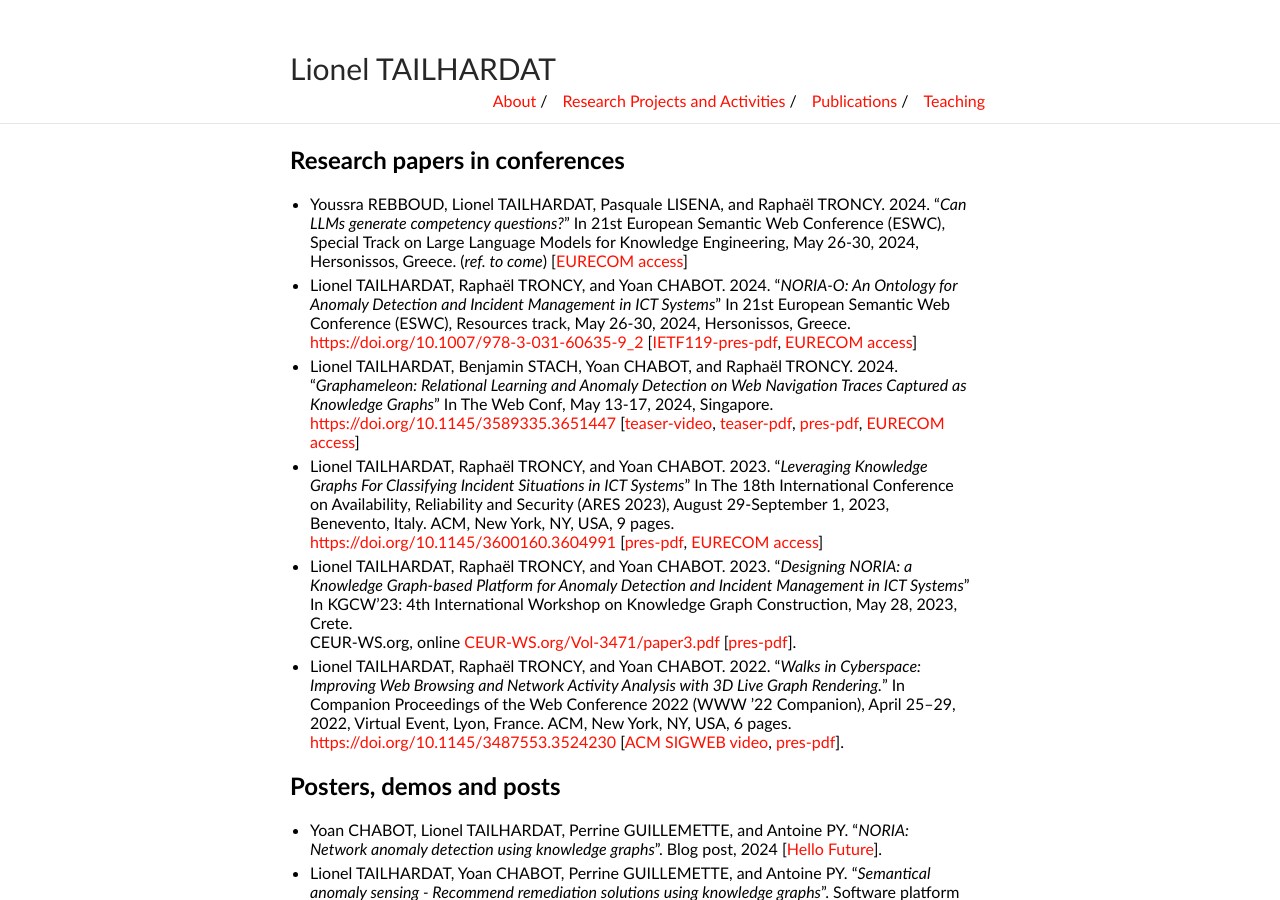
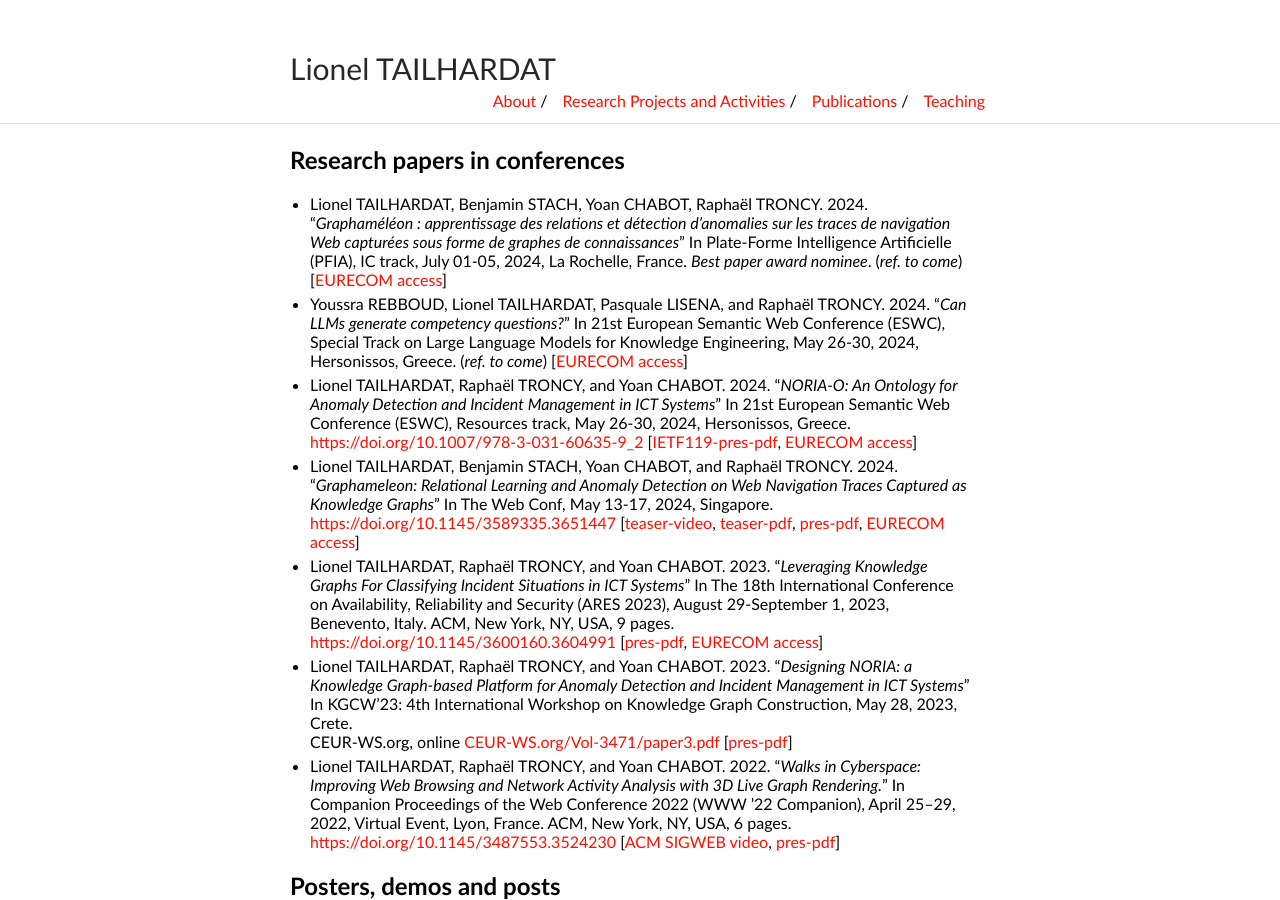
Before and after one commit to GenEars/GenEars.github.io, a Jekyll site: the page built from publications.md, in a window 1280 px wide and 900 px high. Built offline with Jekyll 4.4.1, drawn with Linux system fonts in a browser that asks for light colours.

Commit message:
Added Graphaméléon PFIA paper ref.
Signed-off-by: Lionel TAILHARDAT <lionel.tailhardat@orange.fr>

```diff
--- a/publications.md
+++ b/publications.md
@@ -5,6 +5,10 @@ title: Publications - Lionel TAILHARDAT
 
 ## Research papers in conferences
 
+* Lionel TAILHARDAT, Benjamin STACH, Yoan CHABOT, Raphaël TRONCY. 2024.
+  "*Graphaméléon : apprentissage des relations et détection d’anomalies sur les traces de navigation Web capturées sous forme de graphes de connaissances*"
+  In Plate-Forme Intelligence Artificielle (PFIA), IC track, July 01-05, 2024, La Rochelle, France. *Best paper award nominee*.
+  (*ref. to come*) [[EURECOM access](https://www.eurecom.fr/publication/7728)]
 * Youssra REBBOUD, Lionel TAILHARDAT, Pasquale LISENA, and Raphaël TRONCY. 2024.
   "*Can LLMs generate competency questions?*"
   In 21st European Semantic Web Conference (ESWC), Special Track on Large Language Models for Knowledge Engineering, May 26-30, 2024, Hersonissos, Greece.
@@ -26,12 +30,12 @@ title: Publications - Lionel TAILHARDAT
   "*Designing NORIA: a Knowledge Graph-based Platform for Anomaly Detection and Incident Management in ICT Systems*"
   In KGCW'23: 4th International Workshop on Knowledge Graph Construction, May
   28, 2023, Crete.
-  CEUR-WS.org, online [CEUR-WS.org/Vol-3471/paper3.pdf](https://ceur-ws.org/Vol-3471/paper3.pdf) [[pres-pdf](pubs/KGCW-2023-noria-platform-pres.pdf)].
+  CEUR-WS.org, online [CEUR-WS.org/Vol-3471/paper3.pdf](https://ceur-ws.org/Vol-3471/paper3.pdf) [[pres-pdf](pubs/KGCW-2023-noria-platform-pres.pdf)]
 * Lionel TAILHARDAT, Raphaël TRONCY, and Yoan CHABOT. 2022.
   "*Walks in Cyberspace: Improving Web Browsing and Network Activity Analysis with 3D Live Graph Rendering.*"
   In Companion Proceedings of the Web Conference 2022 (WWW ’22 Companion), April 25–29, 2022, Virtual Event, Lyon, France.
   ACM, New York, NY, USA, 6 pages.
-  [https://doi.org/10.1145/3487553.3524230](https://doi.org/10.1145/3487553.3524230) [[ACM SIGWEB video](https://www.youtube.com/watch?v=X9DxQZellTQ&t=2564s), [pres-pdf](pubs/TWC-2022-dynagraph-pres.pdf)].
+  [https://doi.org/10.1145/3487553.3524230](https://doi.org/10.1145/3487553.3524230) [[ACM SIGWEB video](https://www.youtube.com/watch?v=X9DxQZellTQ&t=2564s), [pres-pdf](pubs/TWC-2022-dynagraph-pres.pdf)]
 
 ## Posters, demos and posts
 
```
